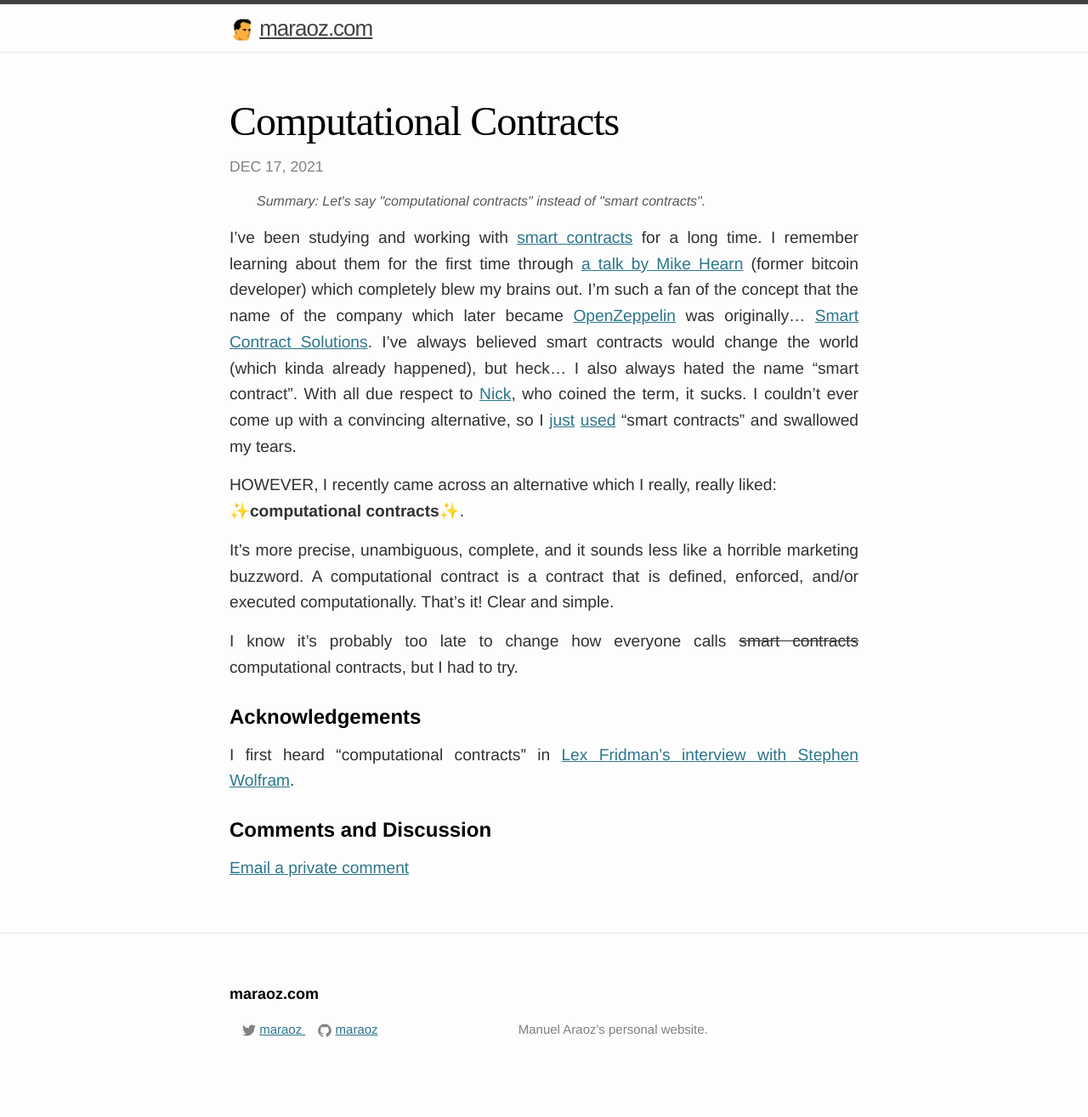
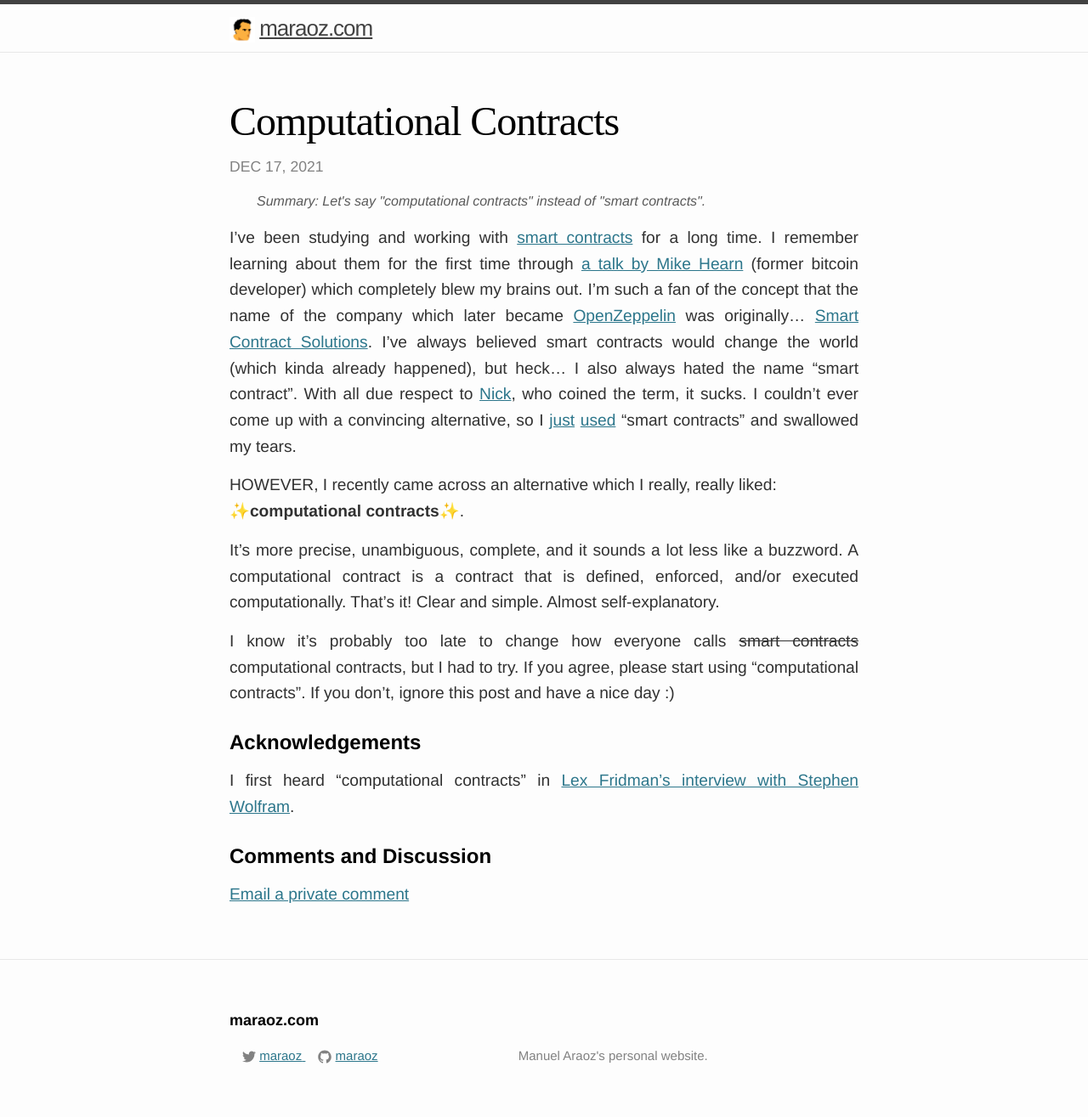
Before and after one commit to tobyornottobe/maraoz.github.io, a Jekyll site: the page built from _posts/2021-12-17-computational-contracts.md, in a window 1280 px wide. Shown: the whole page at 85% size. Built offline with Jekyll 4.4.1, drawn with Linux system fonts in a browser that asks for light colours; before the commit the page ends 1284 px from its top, so only the background shows below that.

Commit message:
Update 2021-12-17-computational-contracts.md

```diff
--- a/_posts/2021-12-17-computational-contracts.md
+++ b/_posts/2021-12-17-computational-contracts.md
@@ -13,9 +13,9 @@ I've been studying and working with [smart contracts](https://en.wikipedia.org/w
 HOWEVER, I recently came across an alternative which I really, really liked:
 ✨**computational contracts**✨.
 
-It's more precise, unambiguous, complete, and it sounds less like a horrible marketing buzzword. A computational contract is a contract that is defined, enforced, and/or executed computationally. That's it! Clear and simple.
+It's more precise, unambiguous, complete, and it sounds a lot less like a buzzword. A computational contract is a contract that is defined, enforced, and/or executed computationally. That's it! Clear and simple. Almost self-explanatory.
 
-I know it's probably too late to change how everyone calls <s>smart contracts</s> computational contracts, but I had to try.
+I know it's probably too late to change how everyone calls <s>smart contracts</s> computational contracts, but I had to try. If you agree, please start using "computational contracts". If you don't, ignore this post and have a nice day :)
 
 ### Acknowledgements
 I first heard "computational contracts" in [Lex Fridman's interview with Stephen Wolfram](https://www.youtube.com/watch?v=4-SGpEInX_c).
```
